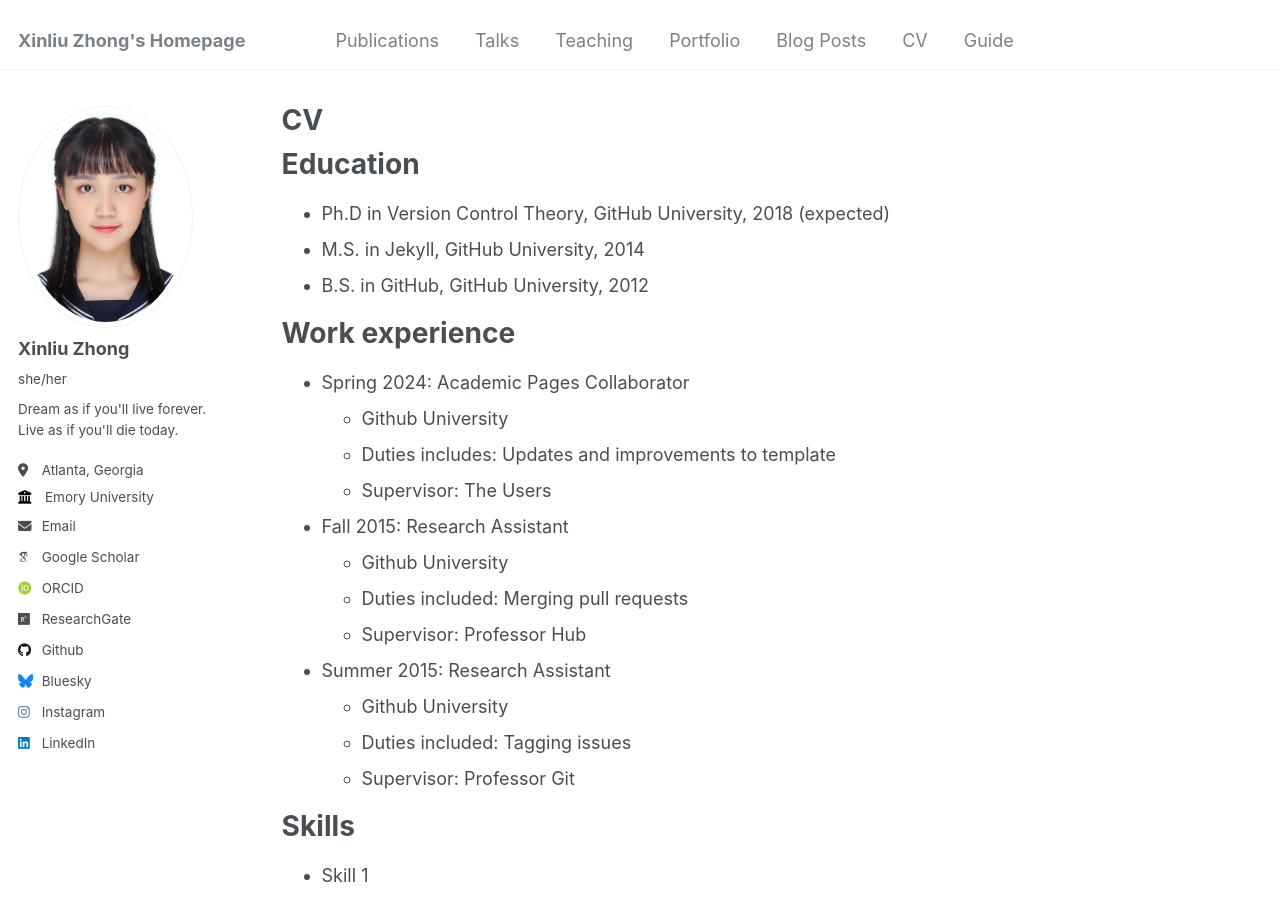
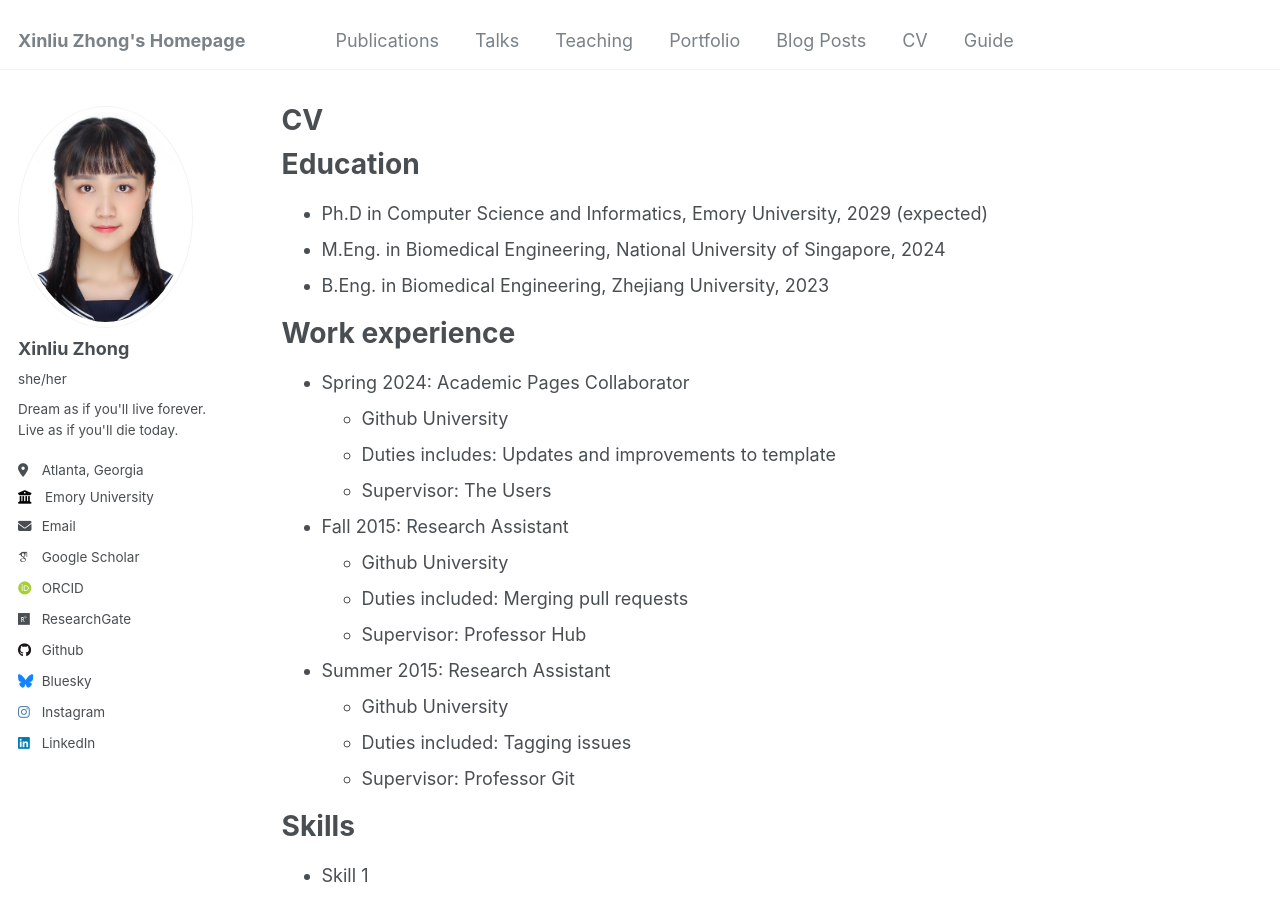
Before and after one commit to ygritte723/ygritte723.github.io, a Jekyll site: the page built from _pages/cv.md, in a window 1280 px wide and 900 px high. Built offline with Jekyll 4.4.1, drawn with Linux system fonts in a browser that asks for light colours; some web fonts are replaced.

Commit message:
CV - Educational BG

```diff
--- a/_pages/cv.md
+++ b/_pages/cv.md
@@ -11,9 +11,9 @@
 
 Education
 ======
-* Ph.D in Version Control Theory, GitHub University, 2018 (expected)
-* M.S. in Jekyll, GitHub University, 2014
-* B.S. in GitHub, GitHub University, 2012
+* Ph.D in Computer Science and Informatics, Emory University, 2029 (expected)
+* M.Eng. in Biomedical Engineering, National University of Singapore, 2024
+* B.Eng. in Biomedical Engineering, Zhejiang University, 2023
 
 Work experience
 ======
```
